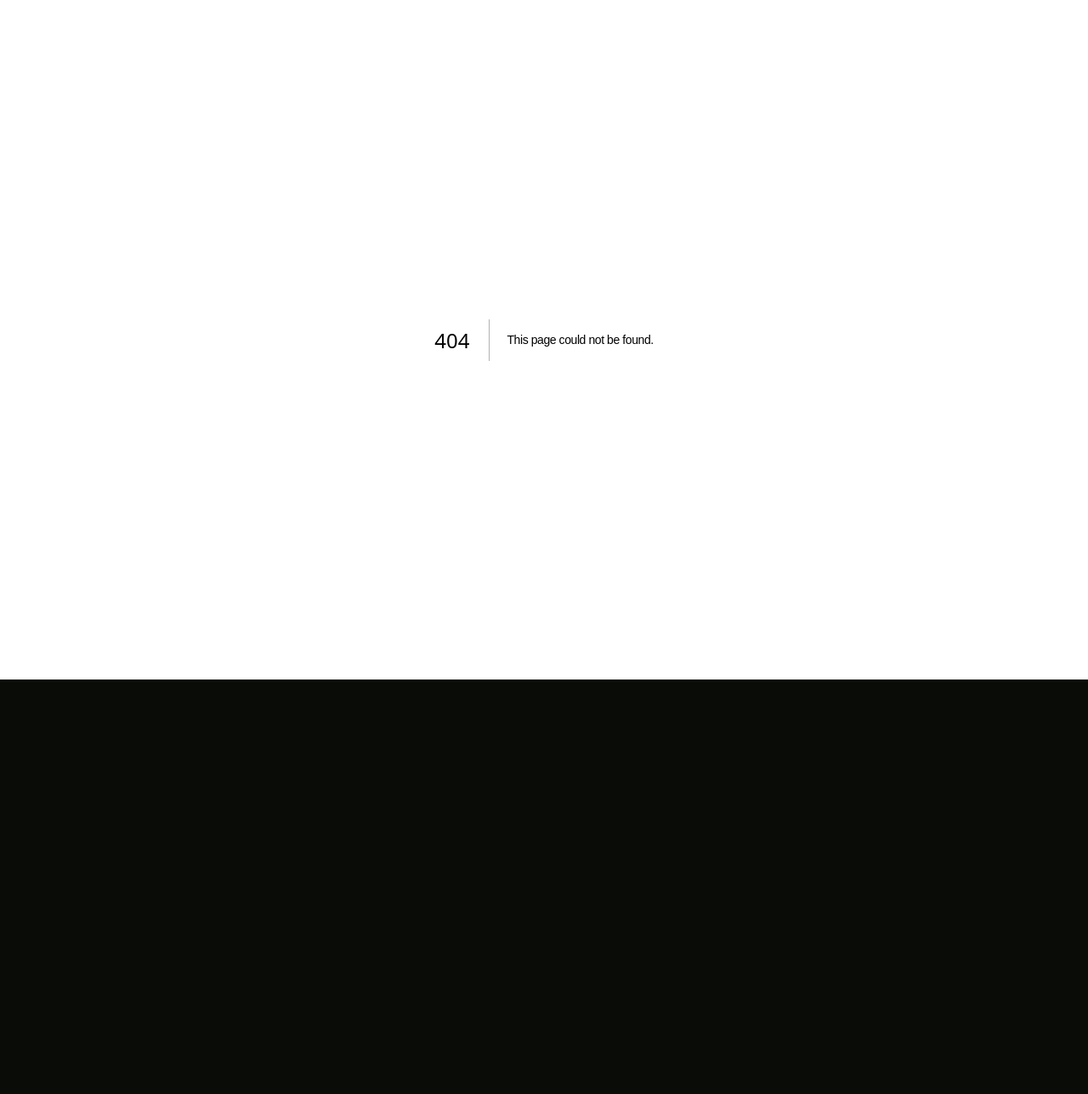
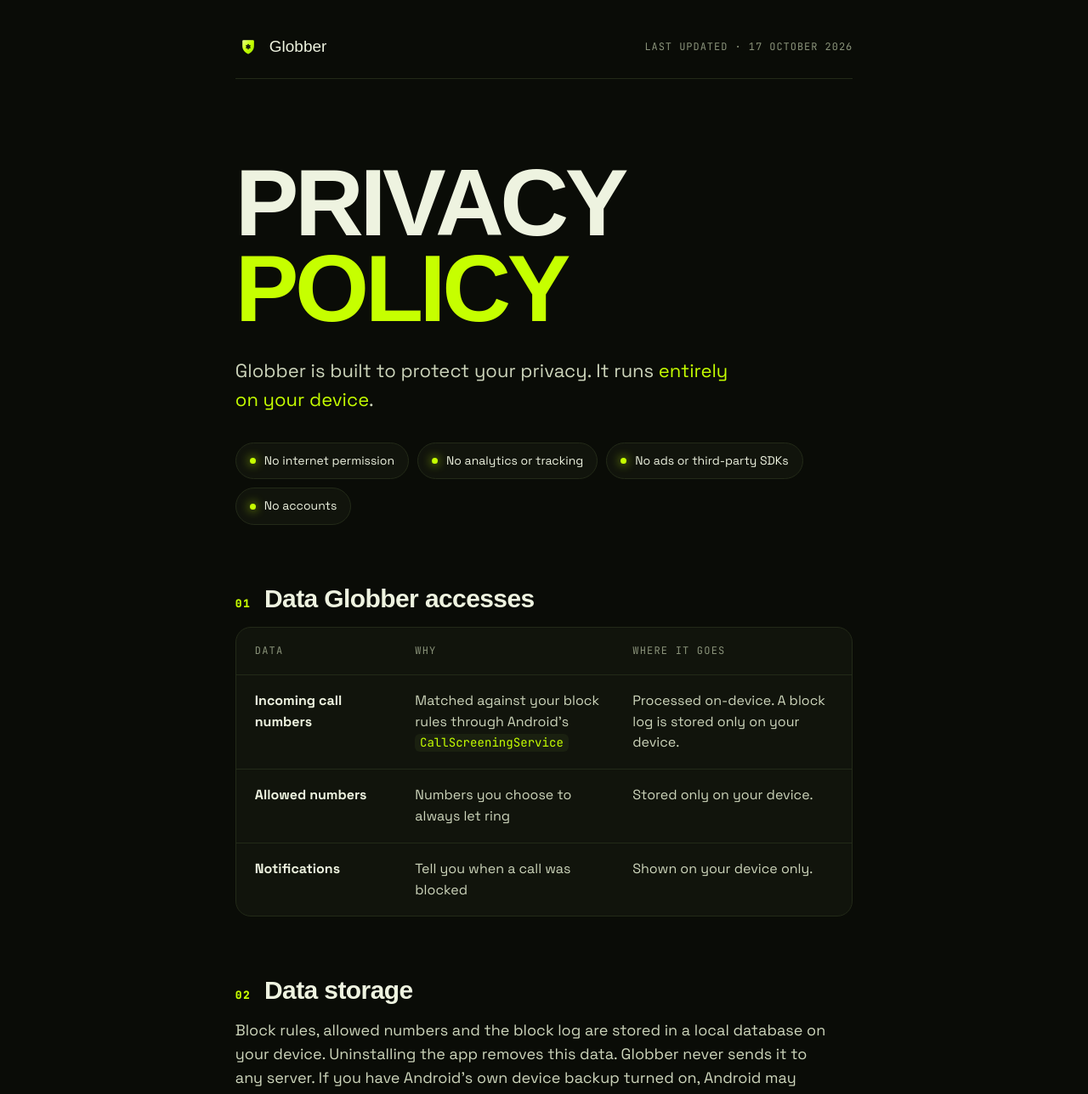
Before and after one commit to salahu01/globber, a Next.js app: page /privacy in a window 1280 px wide. Before the commit this address had no page. Shown: the top 1288 px of the page at 85% size. Before the commit the page ends 800 px from the top, so only its background shows below. Built offline with nearby package versions, Linux system fonts and the light colour scheme; a web font is replaced by a local one.

Commit message:
feat: unlisted /privacy page for the Play Store listing
Reachable only by URL: not linked from the nav, and marked noindex.

Co-Authored-By: Claude Opus 5.5 <noreply@anthropic.com>

```diff
--- /dev/null
+++ b/app/privacy/page.tsx
@@ -0,0 +1,110 @@
+import type { Metadata } from 'next';
+import { asset, REPO } from '@/lib/site';
+import './privacy.css';
+
+// Reachable only by URL (linked from the Play Store listing). Not in the nav, not indexed.
+export const metadata: Metadata = {
+  title: 'Privacy Policy — Globber',
+  description: 'Globber runs entirely on your device. No internet permission, no analytics, no ads.',
+  robots: { index: false, follow: false },
+};
+
+const UPDATED = '17 October 2026';
+
+export default function Privacy() {
+  return (
+    <main className="pp">
+      <header className="pp-head">
+        <a className="pp-brand" href={`${process.env.NEXT_PUBLIC_BASE_PATH ?? ''}/`}>
+          <img src={asset('glyph.svg')} alt="" width={30} height={30} />
+          Globber
+        </a>
+        <span className="pp-meta mono">Last updated · {UPDATED}</span>
+      </header>
+
+      <h1 className="pp-title">
+        Privacy<br />
+        <span className="lime">Policy</span>
+      </h1>
+      <p className="pp-lede">
+        Globber is built to protect your privacy. It runs <em>entirely on your device</em>.
+      </p>
+
+      <ul className="pp-pills" aria-label="Summary">
+        <li><i />No internet permission</li>
+        <li><i />No analytics or tracking</li>
+        <li><i />No ads or third-party SDKs</li>
+        <li><i />No accounts</li>
+      </ul>
+
+      <section className="pp-sec">
+        <h2><span className="mono">01</span>Data Globber accesses</h2>
+        <div className="pp-table" role="table">
+          <div role="row" className="pp-tr pp-th">
+            <span role="columnheader">Data</span><span role="columnheader">Why</span><span role="columnheader">Where it goes</span>
+          </div>
+          <div role="row" className="pp-tr">
+            <b role="cell">Incoming call numbers</b>
+            <span role="cell">Matched against your block rules through Android&apos;s <code>CallScreeningService</code></span>
+            <span role="cell">Processed on-device. A block log is stored only on your device.</span>
+          </div>
+          <div role="row" className="pp-tr">
+            <b role="cell">Allowed numbers</b>
+            <span role="cell">Numbers you choose to always let ring</span>
+            <span role="cell">Stored only on your device.</span>
+          </div>
+          <div role="row" className="pp-tr">
+            <b role="cell">Notifications</b>
+            <span role="cell">Tell you when a call was blocked</span>
+            <span role="cell">Shown on your device only.</span>
+          </div>
+        </div>
+      </section>
+
+      <section className="pp-sec">
+        <h2><span className="mono">02</span>Data storage</h2>
+        <p>
+          Block rules, allowed numbers and the block log are stored in a local database on your device. Uninstalling
+          the app removes this data. Globber never sends it to any server. If you have Android&apos;s own device backup
+          turned on, Android may include it in your personal Google account backup, which Globber cannot read.
+        </p>
+      </section>
+
+      <section className="pp-sec">
+        <h2><span className="mono">03</span>Permissions</h2>
+        <p>Globber requests a single permission:</p>
+        <ul className="pp-list">
+          <li><code>POST_NOTIFICATIONS</code> to tell you when a call is blocked.</li>
+        </ul>
+        <p>
+          It also asks to be your <strong>call screening app</strong>, a system role rather than a permission, which
+          lets Android show it the number of each incoming call. Globber does <strong>not</strong> request contacts,
+          internet, location, microphone, camera or storage access.
+        </p>
+      </section>
+
+      <section className="pp-sec">
+        <h2><span className="mono">04</span>Children</h2>
+        <p>Globber is not directed at children and collects no personal information from anyone.</p>
+      </section>
+
+      <section className="pp-sec">
+        <h2><span className="mono">05</span>Changes</h2>
+        <p>
+          This policy may be updated alongside app releases. Material changes are noted in the{' '}
+          <a href={`${REPO}/blob/master/CHANGELOG.md`}>changelog</a>.
+        </p>
+      </section>
+
+      <section className="pp-sec">
+        <h2><span className="mono">06</span>Contact</h2>
+        <p>
+          Questions? Email <a href="mailto:cvsalahu12@gmail.com">cvsalahu12@gmail.com</a> or{' '}
+          <a href={`${REPO}/issues`}>open an issue</a>.
+        </p>
+      </section>
+
+      <footer className="pp-foot mono">© 2026 Globber · On-device call screening for Android</footer>
+    </main>
+  );
+}
--- /dev/null
+++ b/app/privacy/privacy.css
@@ -0,0 +1,27 @@
+/* Privacy policy: quiet reading page in the site's lime-on-ink system. */
+.pp{position:relative;z-index:2;max-width:880px;margin:0 auto;padding:40px 6vw 96px}
+.pp-head{display:flex;align-items:center;justify-content:space-between;gap:16px;flex-wrap:wrap;padding-bottom:22px;border-bottom:1px solid var(--line)}
+.pp-brand{display:flex;align-items:center;gap:10px;text-decoration:none;font-family:var(--d);font-size:19px}
+.pp-meta{font-size:12px;letter-spacing:.08em;text-transform:uppercase;color:var(--dim)}
+.pp-title{margin-top:12vh;font-family:var(--d);font-weight:900;text-transform:uppercase;letter-spacing:-.04em;line-height:.9;font-size:clamp(48px,10vw,112px)}
+.pp-lede{margin-top:28px;font-size:clamp(18px,2vw,22px);color:#cdd5bb;max-width:600px}
+.pp-lede em{font-style:normal;color:var(--lime)}
+.pp-pills{list-style:none;display:flex;flex-wrap:wrap;gap:10px;margin-top:34px}
+.pp-pills li{display:inline-flex;align-items:center;gap:10px;padding:10px 16px;border:1px solid var(--line);border-radius:99px;background:var(--bg2);font-size:14px}
+.pp-pills i{width:7px;height:7px;border-radius:50%;background:var(--lime);box-shadow:0 0 12px var(--lime)}
+.pp-sec{padding:0;margin-top:72px}
+.pp-sec h2{display:flex;align-items:baseline;gap:16px;font-family:var(--d);font-weight:800;font-size:clamp(22px,2.6vw,30px);letter-spacing:-.02em;margin-bottom:18px}
+.pp-sec h2 .mono{font-size:13px;color:var(--lime);letter-spacing:.1em}
+.pp-sec p{color:#cdd5bb;max-width:700px}
+.pp-sec p + p{margin-top:14px}
+.pp-sec a{color:var(--lime);text-underline-offset:3px}
+.pp-list{margin:12px 0 16px 1.1em;color:#cdd5bb}
+.pp-table{border:1px solid var(--line);border-radius:18px;overflow:hidden;background:var(--bg2)}
+.pp-tr{display:grid;grid-template-columns:1fr 1.4fr 1.4fr;gap:20px;padding:18px 22px;border-top:1px solid var(--line);font-size:16px;color:#cdd5bb}
+.pp-tr b{color:var(--fg)}
+.pp-th{border-top:0;font-family:var(--m);font-size:12px;letter-spacing:.1em;text-transform:uppercase;color:var(--dim)}
+.pp-foot{margin-top:96px;padding-top:22px;border-top:1px solid var(--line);font-size:12px;color:var(--dim);letter-spacing:.06em}
+@media (max-width:640px){
+  .pp-tr{grid-template-columns:1fr;gap:6px}
+  .pp-th{display:none}
+}
```
